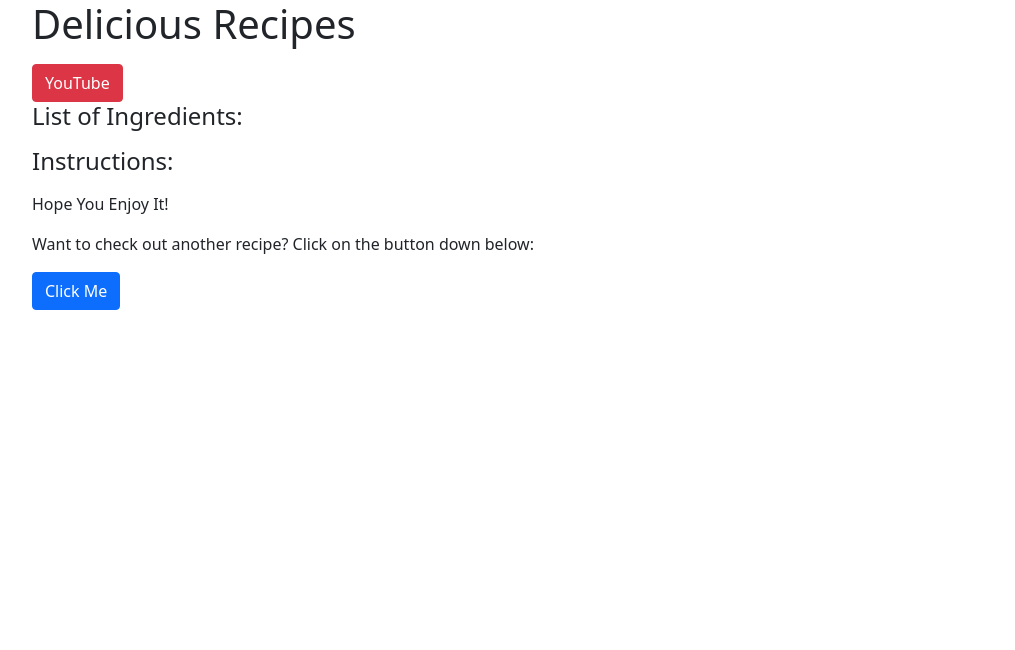
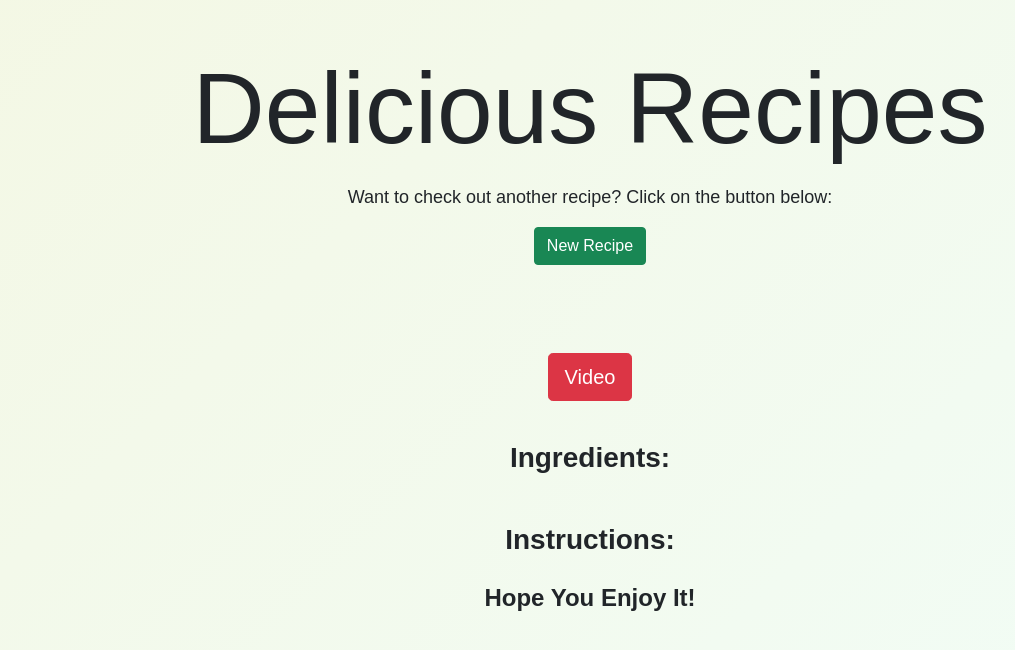
Before and after one commit to yanrivera19/recipe-app, a plain HTML site: page index.html in a window 1280 px wide. Shown: the whole page, without its empty margins (50-1065 px from the left). Drawn offline with nearby package versions, Linux system fonts and the light colour scheme; no server answers; a web font is replaced by a local one.

Commit message:
Finished code. Pending revisal. Worked on UI styling.

```diff
--- a/index.html
+++ b/index.html
@@ -11,34 +11,41 @@
 
 	<link rel="stylesheet" href="https://cdnjs.cloudflare.com/ajax/libs/font-awesome/6.0.0-beta2/css/all.min.css">
 
+	<link href="http://fonts.cdnfonts.com/css/crestone" rel="stylesheet">
+
+<link href="http://fonts.cdnfonts.com/css/petrona" rel="stylesheet">
+
 	<link href="stylesheet.css" rel="stylesheet">
 
 	<title>Recipe App</title>
 </head>
 <body>
-	<div class="container">
-		<div>
-			<h1 id="pageTitle">Delicious Recipes</h1>
+	<div class="container ">
+		<div class="text-center pb-4">
+			<h1 class="pt-5" id="pageTitle">Delicious Recipes</h1>
 			<p id="description"></p>
+			<p>Want to check out another recipe? Click on the button below:</p>
+			<button id="newRecipeBtn" class="btn btn-success" onclick="getNewRecipes()">New Recipe</button>
 		</div>
-		<div>
-			<h3 id="mealName"></h3>
-			<div id="imgContainer"></div>
+		<div class="text-center pb-4">
+			<h2 class=" fs-1 fw-bold pb-3" id="mealName"></h2>
+			<div id="imgContainer" class="pb-4"></div>
 			<p id="videoGuide"></p>
-			<input type="button" id="linkBtn" class="btn btn-danger" value="YouTube" />
+			<input type="button" id="linkBtn" class="btn btn-danger btn-lg" value="Video" />
 		</div>
-		<div>
-			<h4>List of Ingredients:</h4>
-			<ul id="ingrList"></ul>
+		<div class="ingr-container pt-3 pb-4">
+			<h3 class="fw-bold text-center">Ingredients:</h3>
+			<div class="d-flex justify-content-center">
+				<ul id="ingrList"></ul>
+			</div>
 		</div>
-		<div>
-			<h4>Instructions:</h4>
+		<div class="">
+			<h3 class="fw-bold text-center">Instructions:</h3>
 			<ul id="instructions"></ul>
 		</div>
-		<div>
-			<p>Hope You Enjoy It!</p>
-			<p>Want to check out another recipe? Click on the button down below:</p>
-			<button id="newRecipeBtn" class="btn btn-primary" onclick="displayRecipe(recipe)">Click Me</button>
+		<div class="text-center fw-bold pt-2 pb-5">
+			<p class="fs-4">Hope You Enjoy It!</p>
+
 		</div>
 	</div>
 
--- a/script.js
+++ b/script.js
@@ -6,39 +6,34 @@ const ingredients = document.getElementById("ingrList");
 const instructions = document.getElementById("instructions");
 const newRecipeBtn = document.getElementById("newRecipeBtn");
 
-
+const mealImg = document.createElement("img");
+mealImg.className = " meal-img";
+mealImg.style.display = "none";
 
 function displayRecipe(recipe) {
 	console.log(recipe);
 
-	// const textNodeMealName = document.createTextNode(recipe.strMeal);
 	mealName.innerHTML = recipe.strMeal;
 
-	const mealImg = document.createElement("img");
+	mealImg.style.display = "block";
 	mealImg.src = recipe.strMealThumb;
-	mealImg.className = "meal-img"
 	images.appendChild(mealImg);
+
 	const recipeVid = recipe.strYoutube;
-
 	videoGuide.innerHTML = `Click on the button to watch how to make ${recipe.strMeal}:`
 	videoBtn.addEventListener("click", function() {window.open(recipeVid, 'new_window')});
 
-
 	let arrayOfIngredients = [];
-	let arrayOfMeasures = [];
 	for(let i = 0; i < 20; i++) {
 		console.log(recipe.strIngredient1);
 		const individualIngredients = recipe[`strIngredient${i}`];
 		const individualMeasures = recipe[`strMeasure${i}`];
-		if(individualIngredients && individualMeasures) {
-			arrayOfIngredients.push(individualIngredients);
-			arrayOfMeasures.push(individualMeasures.toUpperCase());
-			const ingredientsList = document.createElement("li");
-			ingredients.appendChild(ingredientsList);
-			const ingredientsTextNode = document.createTextNode(individualMeasures + " " + individualIngredients)
-			ingredientsList.appendChild(ingredientsTextNode)
-		}
+		if(individualIngredients) {
+			arrayOfIngredients.push(individualMeasures + " " + individualIngredients);
+			console.log(arrayOfIngredients);
+		};
 	}
+	ingredients.innerHTML = '<li>' + arrayOfIngredients.join("</li><li>"); + '</li>';
 
 	instructions.innerHTML = recipe.strInstructions;
 };
@@ -50,8 +45,23 @@ function getRecipes() {
 	        const recipe = response.data;
 	        console.log(`GET list recipe`, recipe);
 	        displayRecipe(recipe.meals[0]);
+
         })
         .catch(error => console.error(error));
 };
 
 getRecipes();
+
+function getNewRecipes() {
+	axios.get('https://www.themealdb.com/api/json/v1/1/random.php')
+	    .then(response => {
+	        console.log(response);
+	        const recipe = response.data;
+	        console.log(`GET list recipe`, recipe);
+	        mealImg.remove();
+	        ingredients.innerHTML = "";
+	        displayRecipe(recipe.meals[0]);
+        })
+
+        .catch(error => console.error(error));
+};
--- a/stylesheet.css
+++ b/stylesheet.css
@@ -0,0 +1,64 @@
+body {
+	background: linear-gradient(-45deg, #F0FFFF, #F5F5DC, #FFEBCD);
+	background-size: 400% 400%;
+	animation: gradient 10s ease infinite;
+	height: auto;
+	font-family: 'Petrona', sans-serif;
+
+}
+
+@keyframes gradient {
+	0% {
+		background-position: 0% 50%;
+	}
+	50% {
+		background-position: 100% 50%;
+	}
+	100% {
+		background-position: 0% 50%;
+	}
+}
+
+h1 {
+	font-family: 'Crestone', sans-serif !important;
+	font-size: 50px;
+}
+
+/*.ing-container {
+	padding-right: 100px;
+	padding-left: 100px;
+}*/
+
+p {
+	font-size: 18px;
+}
+
+#instructions {
+	font-size: 20px;
+	padding-right: 10px;
+	padding-left: 10px;
+}
+
+#ingrList {
+	text-transform: capitalize;
+	font-size: 18px;
+	padding-left: 0;
+}
+
+.meal-img {
+	display: block;
+	margin-right: auto;
+	margin-left: auto;
+	width: 90%;
+	border-radius: 10px;
+}
+
+@media only screen and (min-width: 768px) {
+	.meal-img {
+		width: 50%;
+	}
+
+	h1 {
+		font-size: 100px;
+	}
+}
```
